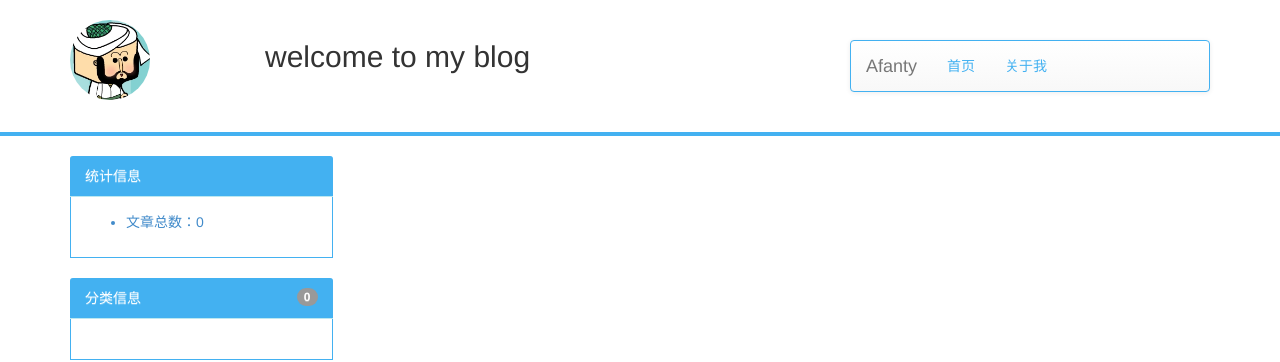
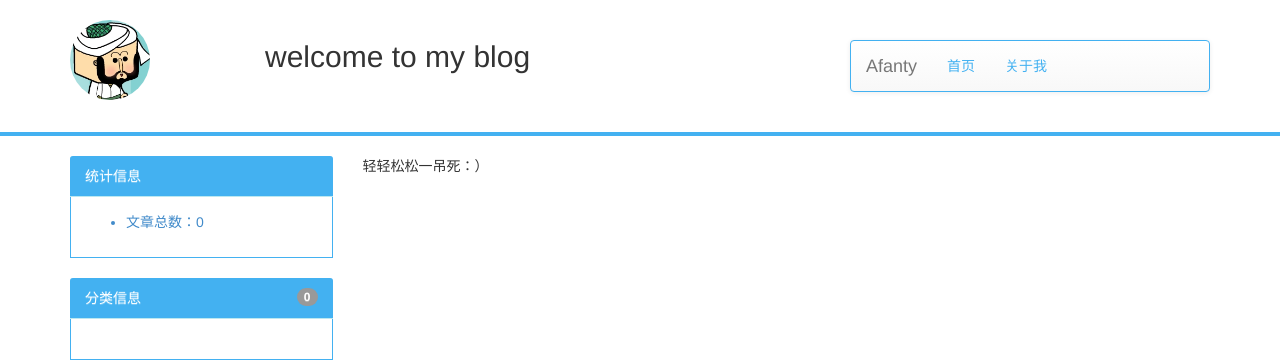
Before and after one commit to ccdevote/ccdevote.github.io, a Jekyll site: the page built from about/index.html, in a window 1280 px wide. Shown: the top 362 px of the page. Built offline with Jekyll 4.4.1, drawn with Linux system fonts in a browser that asks for light colours; Markdown is read by kramdown in place of the engine named in the settings.

Commit message:
alter about

```diff
--- a/_layouts/default.html
+++ b/_layouts/default.html
@@ -54,8 +54,8 @@
 	<!-- Collect the nav links, forms, and other content for toggling -->
 	<div class="collapse navbar-collapse" id="nav">
 	  <ul class="nav navbar-nav">
-	    <li class="basic-menu" ><a href="/index.html">首页</a></li>
-	    <li class="basic-menu" ><a href="/about.html">关于我</a></li>
+	    <li class="basic-menu" ><a href="/">首页</a></li>
+	    <li class="basic-menu" ><a href="/about/">关于我</a></li>
 	  </ul>
 	</div><!-- /.navbar-collapse -->
       </nav>
--- a/about/index.html
+++ b/about/index.html
@@ -2,3 +2,4 @@
 layout: default
 title: Afanty-关于我
 ---
+轻轻松松一吊死：）
```
